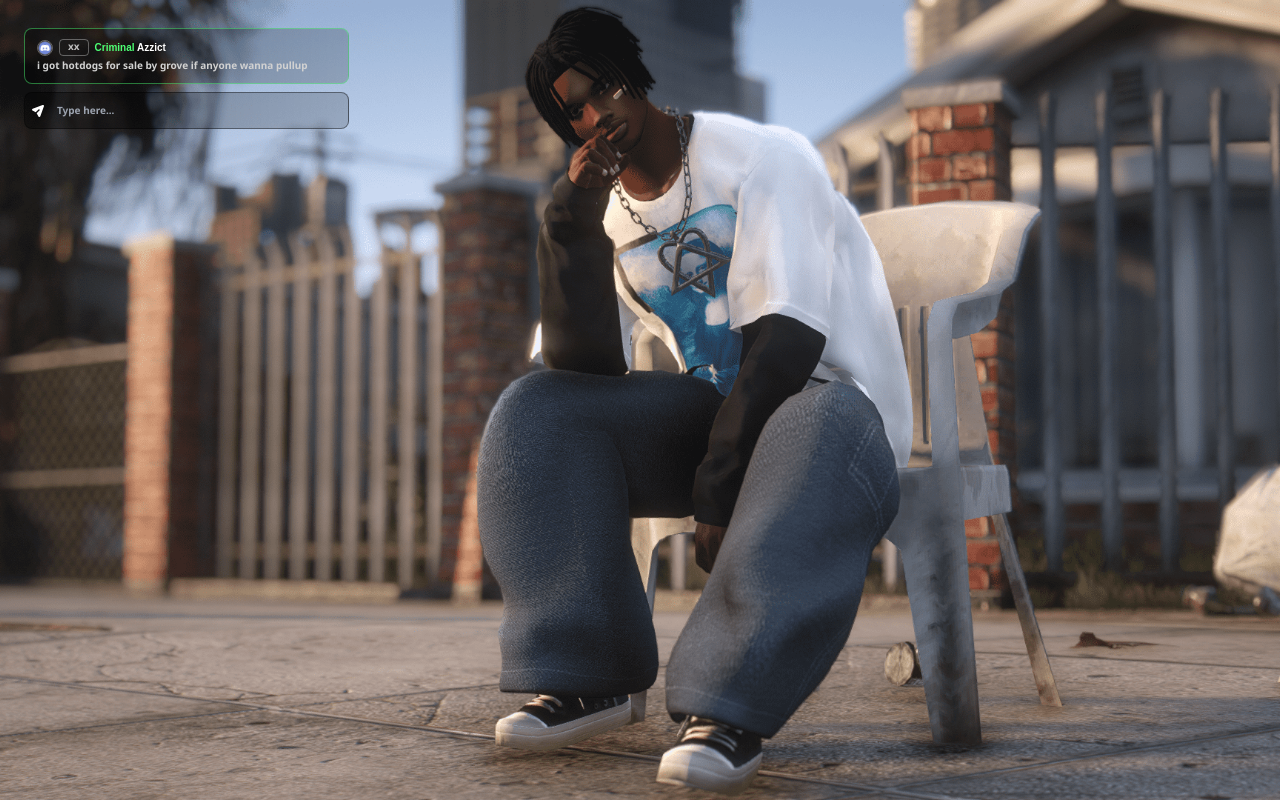
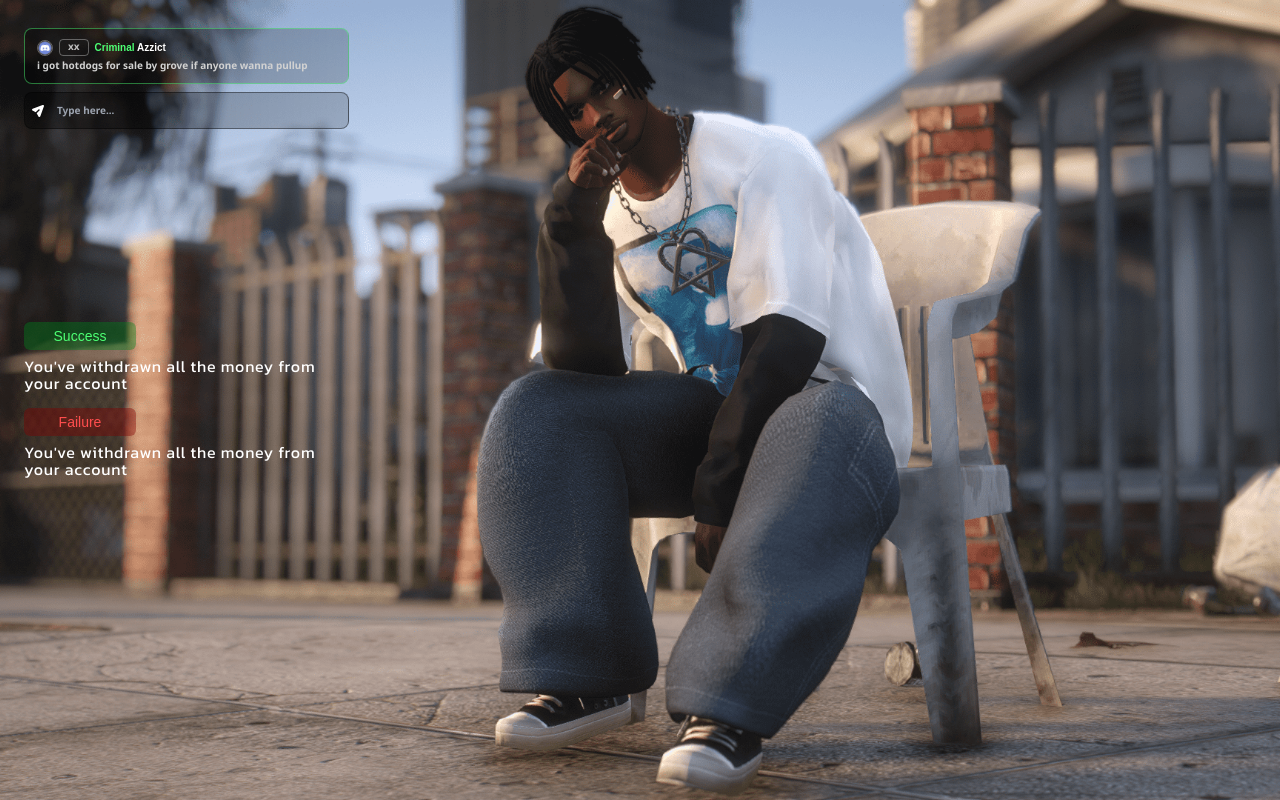
Before and after one commit to AbdulAhadQureshi1/fivem, a React (Vite) app: page / in a window 1280 px wide. Built offline with nearby package versions, Linux system fonts and the light colour scheme; a web font is replaced by a local one.

Commit message:
Add toast notifications

```diff
--- a/index.html
+++ b/index.html
@@ -8,9 +8,10 @@
     <link rel="preconnect" href="https://fonts.googleapis.com" />
     <link rel="preconnect" href="https://fonts.gstatic.com" crossorigin />
     <link
-      href="https://fonts.googleapis.com/css2?family=Noto+Sans:ital,wght@0,100..900;1,100..900&display=swap"
+      href="https://fonts.googleapis.com/css2?family=Kanit:ital,wght@0,100;0,200;0,300;0,400;0,500;0,600;0,700;0,800;0,900;1,100;1,200;1,300;1,400;1,500;1,600;1,700;1,800;1,900&family=Noto+Sans:ital,wght@0,100..900;1,100..900&display=swap"
       rel="stylesheet"
     />
+    <!-- META DATA -->
     <title>FiveM</title>
   </head>
   <body>
--- a/src/components/messages/main.tsx
+++ b/src/components/messages/main.tsx
@@ -22,7 +22,7 @@ const Messages = () => {
 
   return (
     <div className="space-y-2 w-[325px] 2xl:w-[400px] text-[10px] 2xl:text-[14px]">
-      <div className="max-h-[248px] overflow-y-auto space-y-2 hide-scrollbar">
+      <div className="max-h-[278px] overflow-y-auto space-y-2 hide-scrollbar">
         {messages.map((message, index) => (
           <Card key={index} {...message} />
         ))}
--- /dev/null
+++ b/src/components/notifications/Notification.tsx
@@ -0,0 +1,24 @@
+import React from "react";
+import { notificationType } from "./types";
+
+const Notification: React.FC<notificationType> = ({ message, variant }) => {
+  const noticolor =
+    variant === "success"
+      ? "text-lightgreen bg-[#00821D66] bg-opacity-40"
+      : "text-lightred bg-[#82000066] bg-opacity-40";
+
+  return (
+    <div className="space-y-2">
+      <div
+        className={`${noticolor} font-heading font-italic text-sm py-1 text-center capitalize rounded-md max-w-28`}
+      >
+        {variant}
+      </div>
+      <p className="font-kanit text-white leading-[17px] tracking-wider">
+        {message}
+      </p>
+    </div>
+  );
+};
+
+export default Notification;
--- /dev/null
+++ b/src/components/notifications/main.tsx
@@ -0,0 +1,21 @@
+import React from "react";
+import Notification from "./Notification";
+import { notificationType } from "./types";
+
+interface NotificationProps {
+    notifications: notificationType[]
+}
+
+const Notifications: React.FC<NotificationProps> = ({ notifications }) => {
+  return (
+    <div className="flex flex-col gap-4 fixed left-50 top-1/2 -translate-y-1/2 max-w-[304px] max-h-[500px] overflow-y-auto hide-scrollbar">
+      {
+        notifications.map((notification, index) => (
+          <Notification key={index} {...notification} />
+        ))
+      }
+    </div>
+  );
+};
+
+export default Notifications;
--- /dev/null
+++ b/src/components/notifications/types.ts
@@ -0,0 +1,5 @@
+type notificationType = {
+    variant: "success" | "failure";
+    message: string;
+};
+export type { notificationType };
--- a/src/index.css
+++ b/src/index.css
@@ -22,6 +22,9 @@
 .font-noto {
   font-family: 'Noto Sans', sans-serif;
 }
+.font-kanit {
+  font-family: 'Kanit', sans-serif;
+}
 
 /* UTILITY CLASSES */
 .bg-gradient-black {
--- a/src/pages/home/main.tsx
+++ b/src/pages/home/main.tsx
@@ -1,12 +1,27 @@
 import Messages from "../../components/messages/main";
+import Notifications from "../../components/notifications/main";
+import { notificationType } from "../../components/notifications/types";
 
 interface HomeProps {
   className?: string;
 }
+
+const notifications: notificationType[] = [
+  {
+    variant: "success",
+    message: "You've withdrawn all the money from your account",
+  },
+  {
+    variant: "failure",
+    message: "You've withdrawn all the money from your account",
+  },
+];
+
 const Home: React.FC<HomeProps> = ({ className }) => {
   return (
     <div className={className}>
       <Messages />
+      <Notifications notifications={notifications} />
     </div>
   );
 };
--- a/tailwind.config.js
+++ b/tailwind.config.js
@@ -10,6 +10,7 @@ export default {
         lightgreen: "#4DFF74",
         lightgray: "rgba(255,255,255,0.32)",
         lightergray: "rgba(255,255,255,0.72)",
+        lightred: "#FF4D4D"
       }
     },
   },
```
